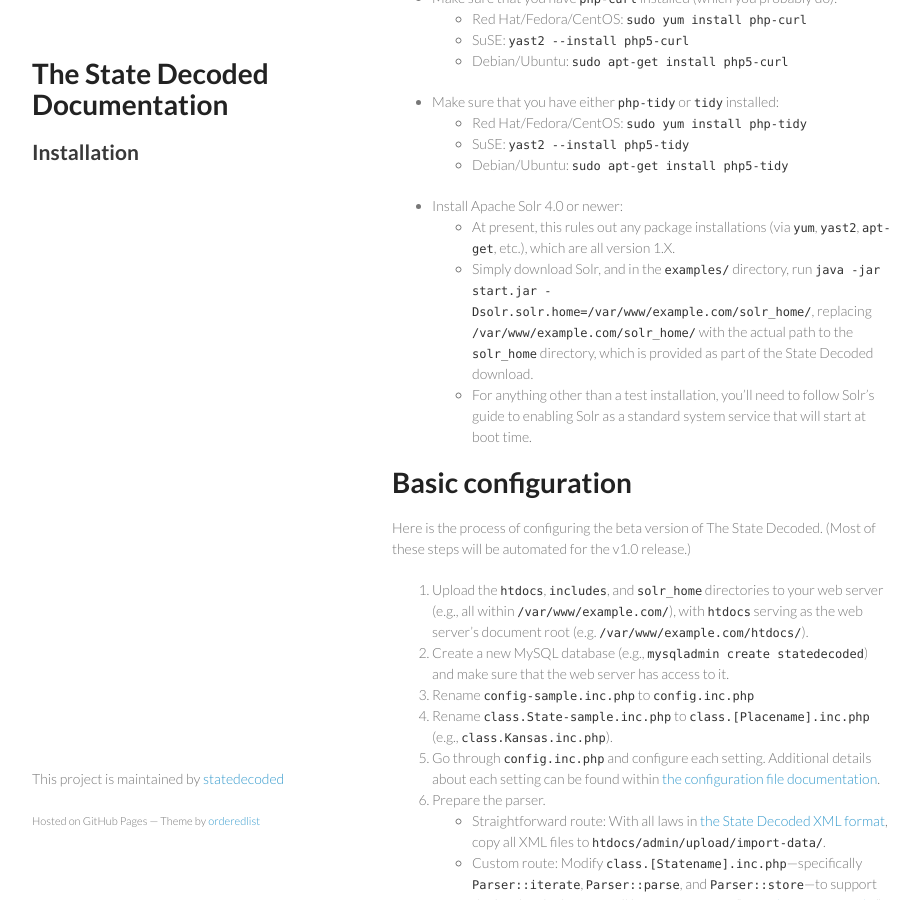
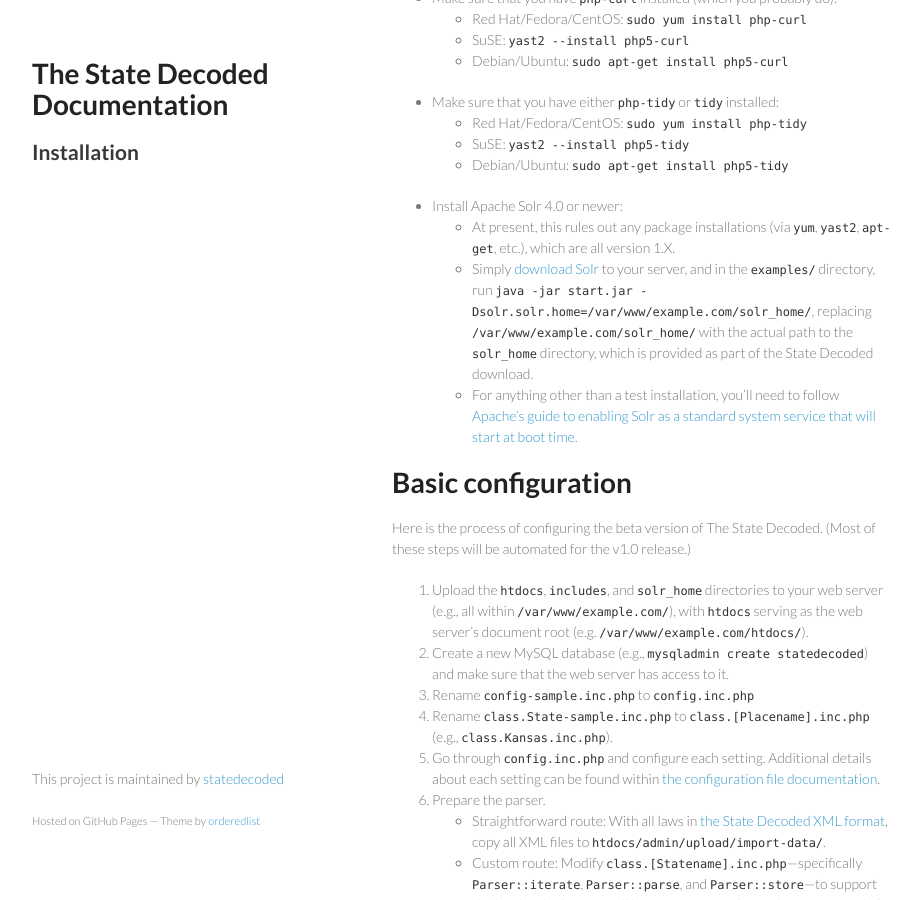
Before and after one commit to statedecoded/documentation, a Jekyll site: the page built from installation.md, in a window 1280 px wide and 900 px high, scrolled down 757 px. Shown: the whole window, without its empty margins (178-1098 px from the left). Built offline with Jekyll 4.4.1, drawn with Linux system fonts in a browser that asks for light colours.

Commit message:
Expand and link Solr instructions

```diff
--- a/installation.md
+++ b/installation.md
@@ -29,8 +29,8 @@ The following programs and modules are required to run The State Decoded, in add
 	* Debian/Ubuntu: `sudo apt-get install php5-tidy`
 * Install Apache Solr 4.0 or newer:
 	* At present, this rules out any package installations (via `yum`, `yast2`, `apt-get`, etc.), which are all version 1.X.
-	* Simply download Solr, and in the `examples/` directory, run `java -jar start.jar -Dsolr.solr.home=/var/www/example.com/solr_home/`, replacing `/var/www/example.com/solr_home/` with the actual path to the `solr_home` directory, which is provided as part of the State Decoded download.
-	* For anything other than a test installation, you'll need to follow Solr's guide to enabling Solr as a standard system service that will start at boot time.
+	* Simply [download Solr](http://lucene.apache.org/solr/downloads.html) to your server, and in the `examples/` directory, run `java -jar start.jar -Dsolr.solr.home=/var/www/example.com/solr_home/`, replacing `/var/www/example.com/solr_home/` with the actual path to the `solr_home` directory, which is provided as part of the State Decoded download.
+	* For anything other than a test installation, you'll need to follow [Apache's guide to enabling Solr as a standard system service that will start at boot time](http://wiki.apache.org/solr/SolrJetty#Init_script_to_run_the_Solr_example).
 
 # Basic configuration
 
```
